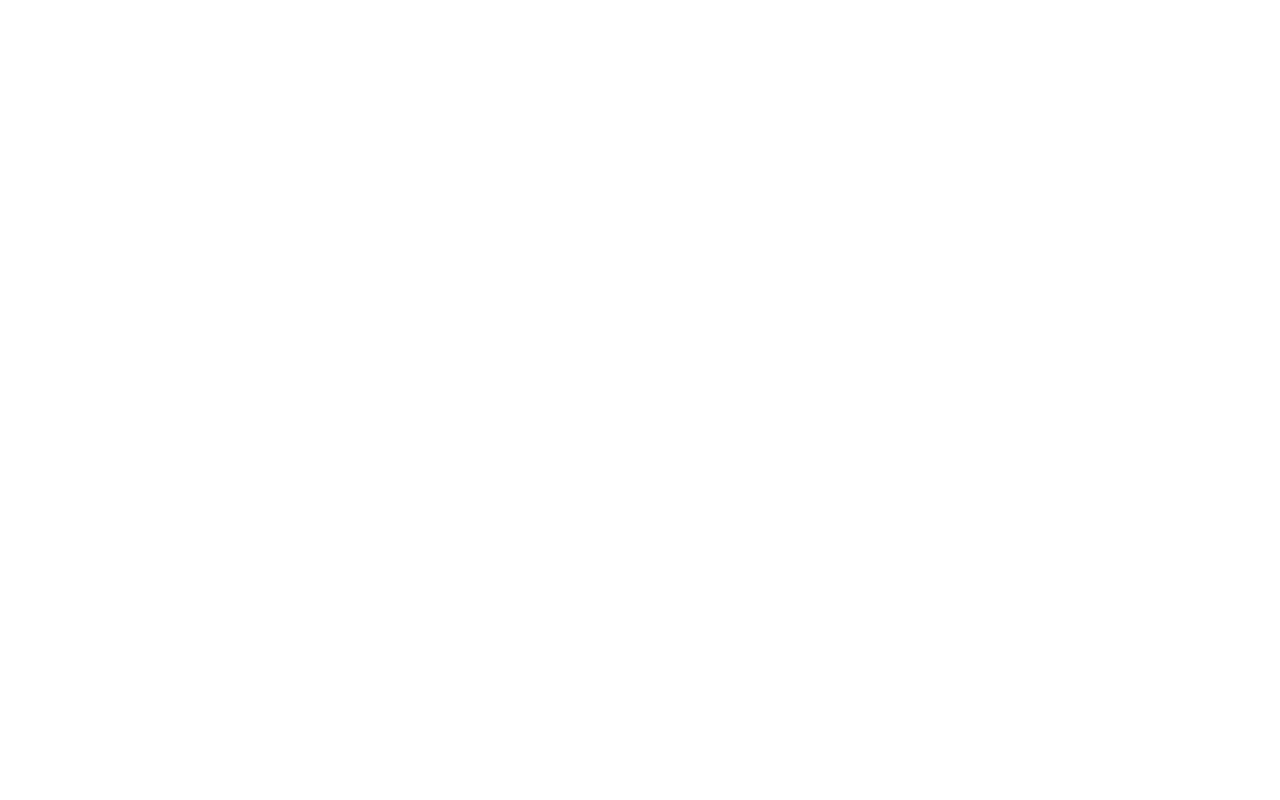
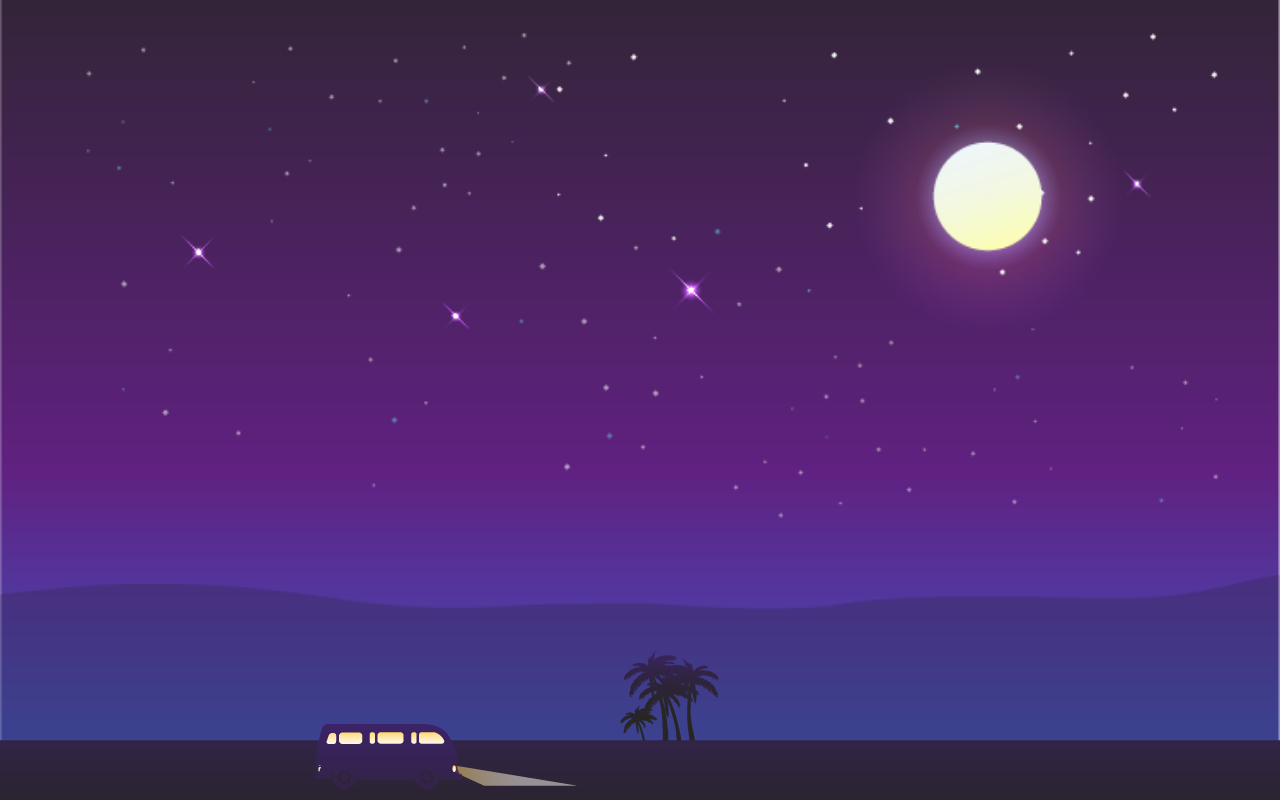
Before and after one commit to FatemehAllameh/moving-car, a plain HTML site: page index.html in a window 1280 px wide. Drawn offline with Linux system fonts and the light colour scheme.

Commit message:
Add HTML structure and base styling
Implemented the HTML layout and base CSS styling for the Car Controller project.

```diff
--- a/index.html
+++ b/index.html
@@ -1,11 +1,18 @@
-<!DOCTYPE html>
+<!doctype html>
 <html lang="en">
-<head>
-    <meta charset="UTF-8">
-    <meta name="viewport" content="width=device-width, initial-scale=1.0">
+  <head>
+    <meta charset="UTF-8" />
+    <meta name="viewport" content="width=device-width, initial-scale=1.0" />
     <title>Car</title>
-</head>
-<body>
 
-</body>
+    <link rel="stylesheet" href="style.css" />
+  </head>
+  <body>
+    <div class="content">
+      <div class="surface"></div>
+      <div class="car">
+        <img src="./images/Img_06.png" alt="" />
+      </div>
+    </div>
+  </body>
 </html>
--- a/style.css
+++ b/style.css
@@ -5,3 +5,50 @@
   font-size: 62.5%;
   /*10px*/
 }
+
+.content {
+  background-image: url("./images/Img_1.png");
+  background-repeat: no-repeat;
+  background-size: cover;
+  background-position: center;
+  height: 100vh;
+  position: relative;
+  overflow: hidden;
+}
+
+.surface {
+  background-image: url("./images/Img_02.png");
+
+  position: absolute;
+  width: 500%;
+  height: 15rem;
+  bottom: 0;
+  left: 0;
+  animation: movenature 1s linear infinite;
+}
+
+.car {
+  position: absolute;
+  bottom: 1rem;
+  left: 24%;
+  animation: moveCar 1s linear infinite;
+}
+
+@keyframes movenature {
+  100% {
+    transform: translateX(-750px);
+  }
+}
+
+@keyframes moveCar {
+  100% {
+    transform: translateY(-1px);
+  }
+  50% {
+    transform: translateY(2px);
+  }
+
+  0% {
+    transform: translateY(1px);
+  }
+}
```
